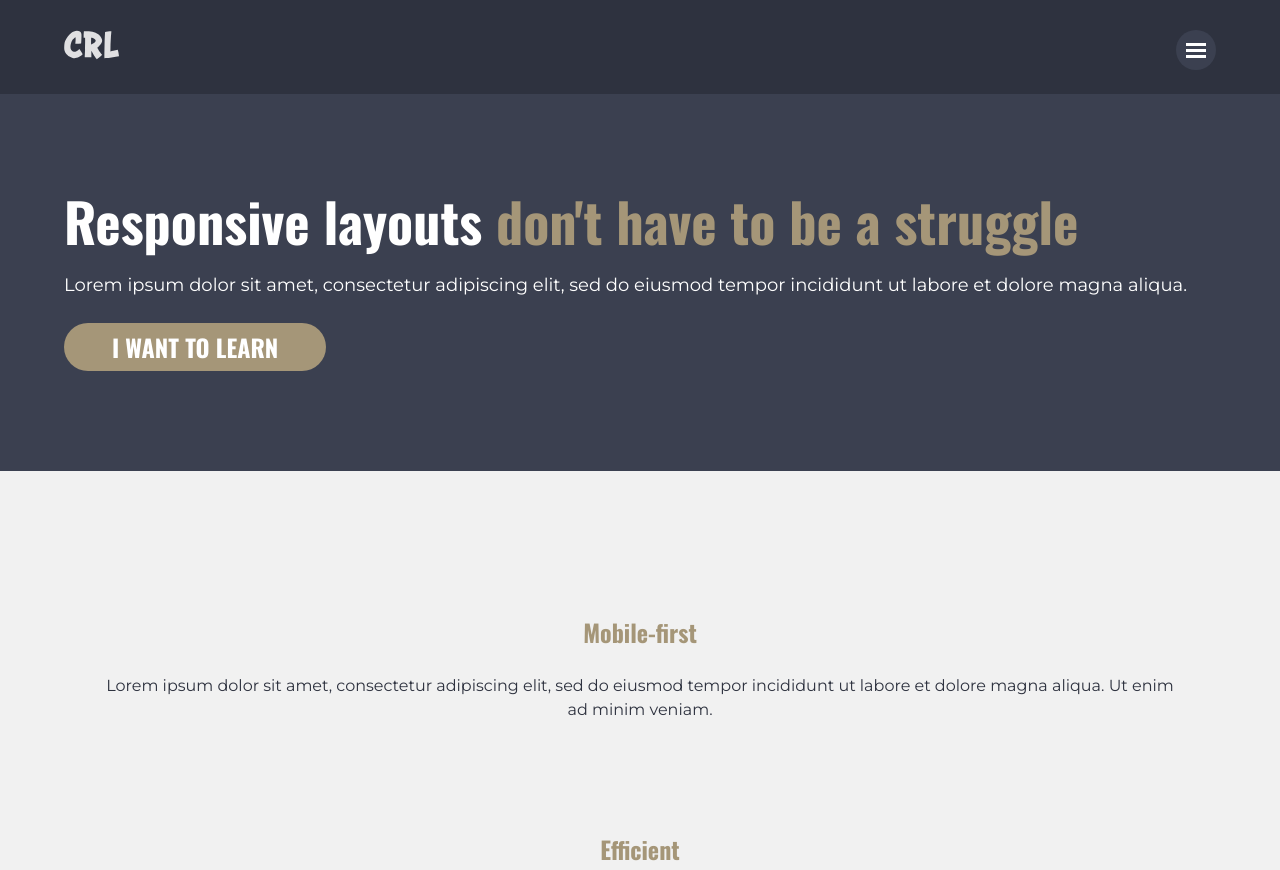
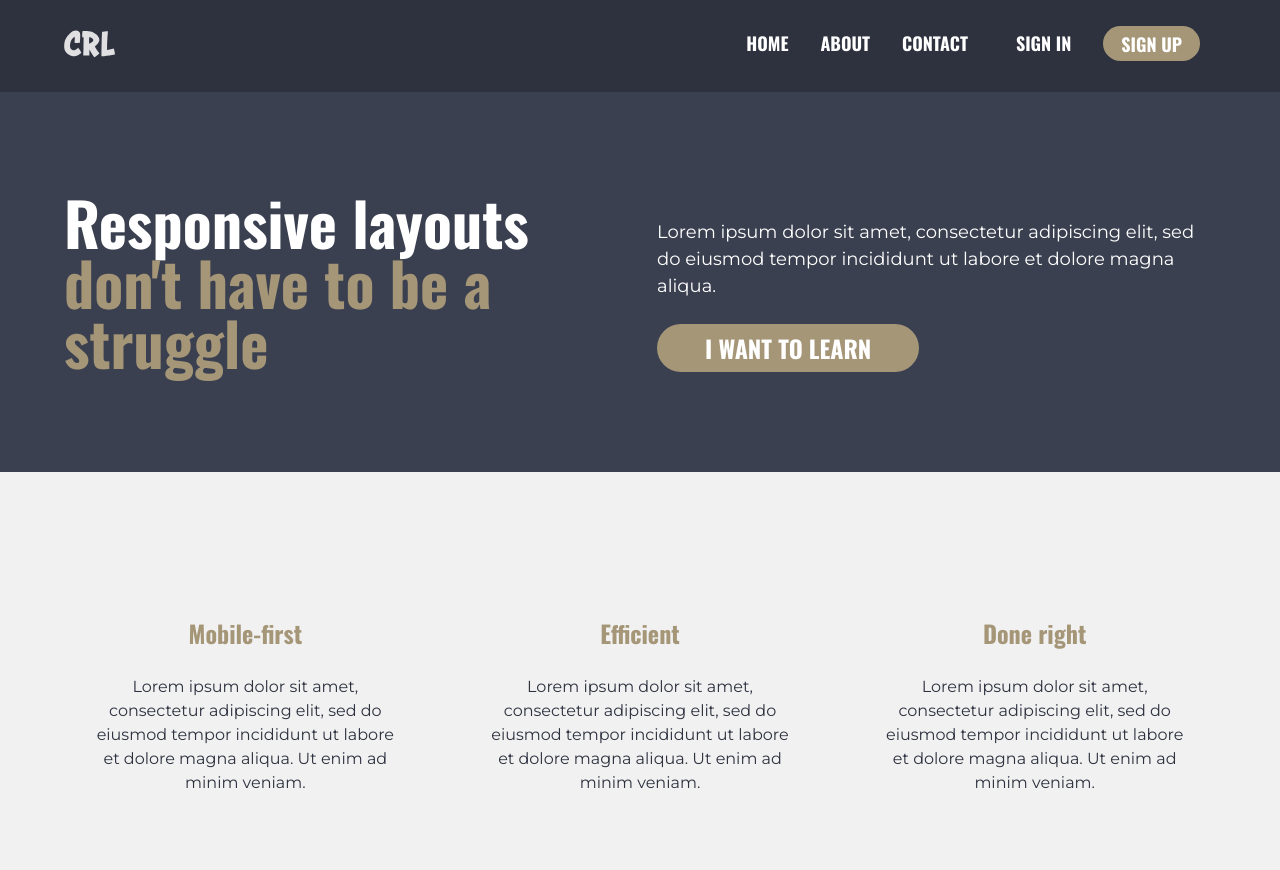
Before and after one commit to devrenanrodrigues/crl-final-challenge, a plain HTML site: page index.html in a window 1280 px wide. Shown: the top 870 px of the page. Drawn offline with nearby package versions, Linux system fonts and the light colour scheme.

Commit message:
create the medium screen

```diff
--- a/index.html
+++ b/index.html
@@ -12,7 +12,7 @@
 </head>
 <body>
   <header>
-    <div class="container">
+    <div class="container row">
       <button class="nav-toggle" aria-label="open navigation">
         <span class="hamburger"></span>
       </button>
@@ -33,7 +33,7 @@
   </header>
 
   <section class="hero">
-    <div class="container">
+    <div class="container row">
       <h1 class="hero__title">Responsive layouts <span>don't have to be a struggle</span></h1>
 
       <div class="hero__content">
@@ -47,7 +47,7 @@
   </section>
 
   <section class="section__info">
-    <div class="container">
+    <div class="container row ">
       <div class="col">
         <h2 class="col__title">Mobile-first</h2>
         <p class="col__text">
@@ -85,7 +85,7 @@
           Lorem ipsum dolor sit amet, consectetur adipiscing elit, sed do eiusmod tempor incididunt ut labore et dolore magna aliqua. Ut enim ad minim veniam. Lorem ipsum dolor sit amet, consectetur adipiscing elit, sed do eiusmod tempor incididunt ut labore et dolore magna aliqua. Ut enim ad minim veniam.
         </p>
 
-        <aside class="sidebar">
+        <aside class="sidebar row">
           <div class="col">
             <h2 class="col__title">Break it down</h2>
             <p class="col__text">
@@ -120,7 +120,7 @@
         </p>
       </div>
 
-      <nav class="nav__footer">
+      <nav class="nav__footer row">
         <ul class="footer__list">
           <li class="footer__item"><h3 class="footer__subtitle">Getting around</h3></li>
           <li class="footer__item"><a href="#" class="footer__link">Home</a></li>
--- a/style.css
+++ b/style.css
@@ -285,3 +285,48 @@ footer {
 .footer__link:focus {
   opacity: .65;
 }
+
+/* ---------- medium screen ---------- */
+@media (min-width: 700px) {
+  .row {
+    display: flex;
+    justify-content: space-between;
+    gap: 2em;
+  }
+
+  /* ---------- navigation ---------- */
+
+  .nav-toggle {
+    display: none;
+  }
+
+  .nav {
+    visibility: visible;
+    height: auto;
+    position: relative;
+    display: flex;
+    justify-content: flex-end;
+  }
+
+  .nav__list {
+    display: flex;
+    gap: 1em;
+  }
+  .nav__list--main {
+    margin-right: 2em;
+    margin-bottom: 0;
+  }
+
+  .list__item {
+    margin-block: 0;
+    margin-right: 1em;
+  }
+
+  /* ---------- hero---------- */
+  .hero__title {
+    font-size: calc(var(--fs-30) + var(--fs-30));
+  }
+  .hero__content {
+    align-self: flex-end;
+  }
+}
```
